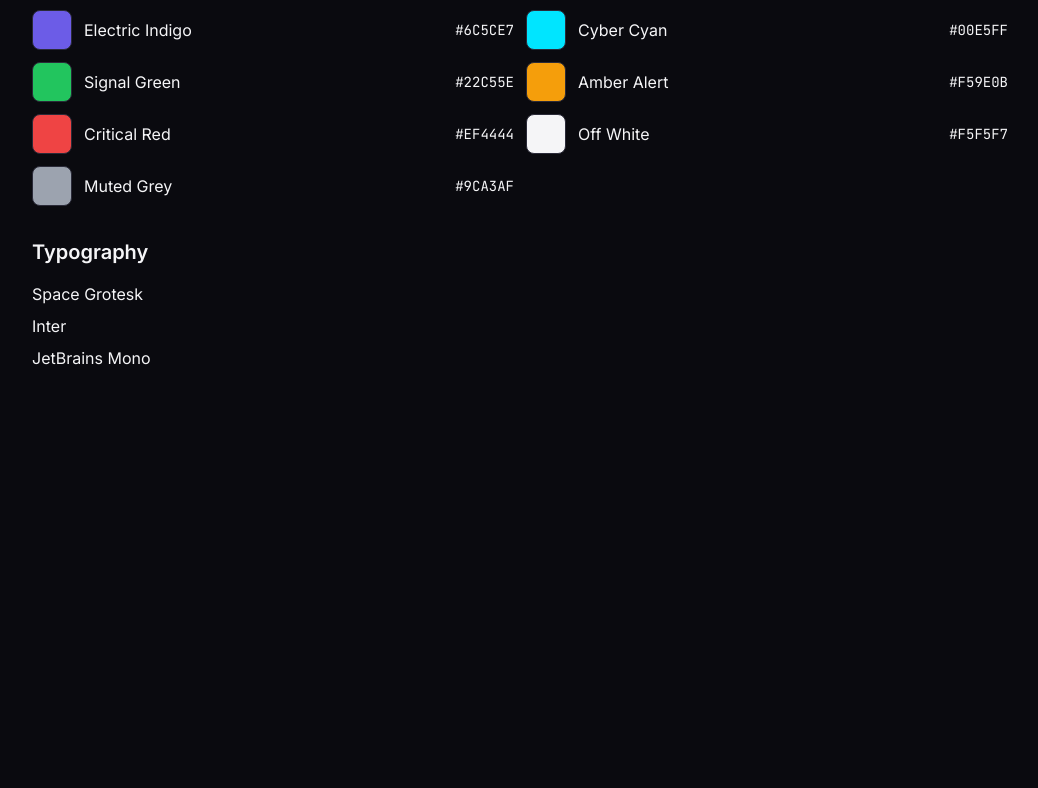
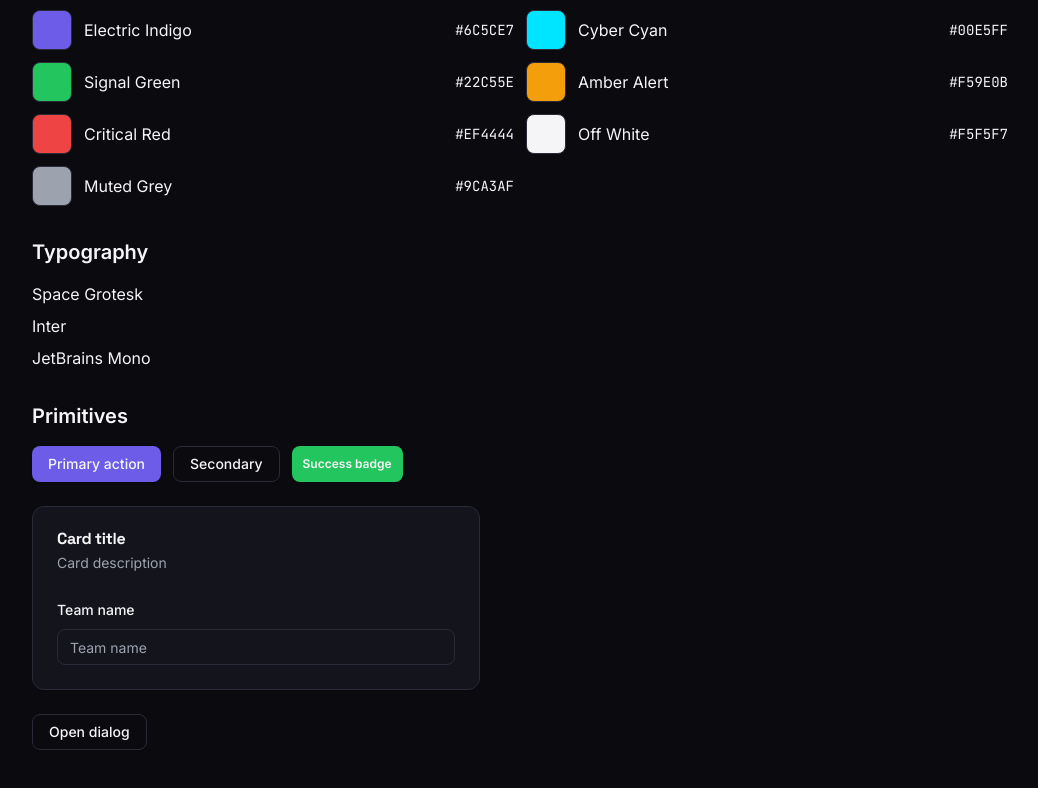
Before and after one commit to 10xdev4u-alt/squadup, a Next.js app: page /design in a window 1280 px wide. Shown: the part 332-1120 px from the top of the page, without its empty margins (120-1158 px from the left). Before the commit the page ends 800 px from the top, so only its background shows below. Built offline with nearby package versions, Linux system fonts and the light colour scheme.

Commit message:
feat(ui): showcase primitives on design page
Refs #5

```diff
--- a/pages/design.tsx
+++ b/pages/design.tsx
@@ -1,4 +1,23 @@
 import Layout from "@/components/Layout";
+import { Badge } from "@/components/ui/badge";
+import { Button } from "@/components/ui/button";
+import {
+  Card,
+  CardContent,
+  CardDescription,
+  CardHeader,
+  CardTitle,
+} from "@/components/ui/card";
+import {
+  Dialog,
+  DialogContent,
+  DialogDescription,
+  DialogHeader,
+  DialogTitle,
+  DialogTrigger,
+} from "@/components/ui/dialog";
+import { Input } from "@/components/ui/input";
+import { Label } from "@/components/ui/label";
 import { fonts, palette, paletteLabels } from "@/lib/tokens";
 
 const swatches = Object.entries(palette) as Array<
@@ -33,6 +52,40 @@ export default function Design() {
           <li key={name}>{name}</li>
         ))}
       </ul>
+
+      <h2 className="mt-8 text-xl font-semibold">Primitives</h2>
+      <div className="mt-4 space-y-6">
+        <div className="flex flex-wrap gap-3">
+          <Button>Primary action</Button>
+          <Button variant="outline">Secondary</Button>
+          <Badge variant="success">Success badge</Badge>
+        </div>
+        <div className="max-w-md">
+          <Card>
+            <CardHeader>
+              <CardTitle>Card title</CardTitle>
+              <CardDescription>Card description</CardDescription>
+            </CardHeader>
+            <CardContent className="space-y-2">
+              <Label htmlFor="team-name">Team name</Label>
+              <Input id="team-name" placeholder="Team name" />
+            </CardContent>
+          </Card>
+        </div>
+        <div>
+          <Dialog>
+            <DialogTrigger asChild>
+              <Button variant="outline">Open dialog</Button>
+            </DialogTrigger>
+            <DialogContent>
+              <DialogHeader>
+                <DialogTitle>Dialog title</DialogTitle>
+                <DialogDescription>Dialog description</DialogDescription>
+              </DialogHeader>
+            </DialogContent>
+          </Dialog>
+        </div>
+      </div>
     </Layout>
   );
 }
```
Also changed, not shown: 1 other file (tests, documents, lock files or other folders).
